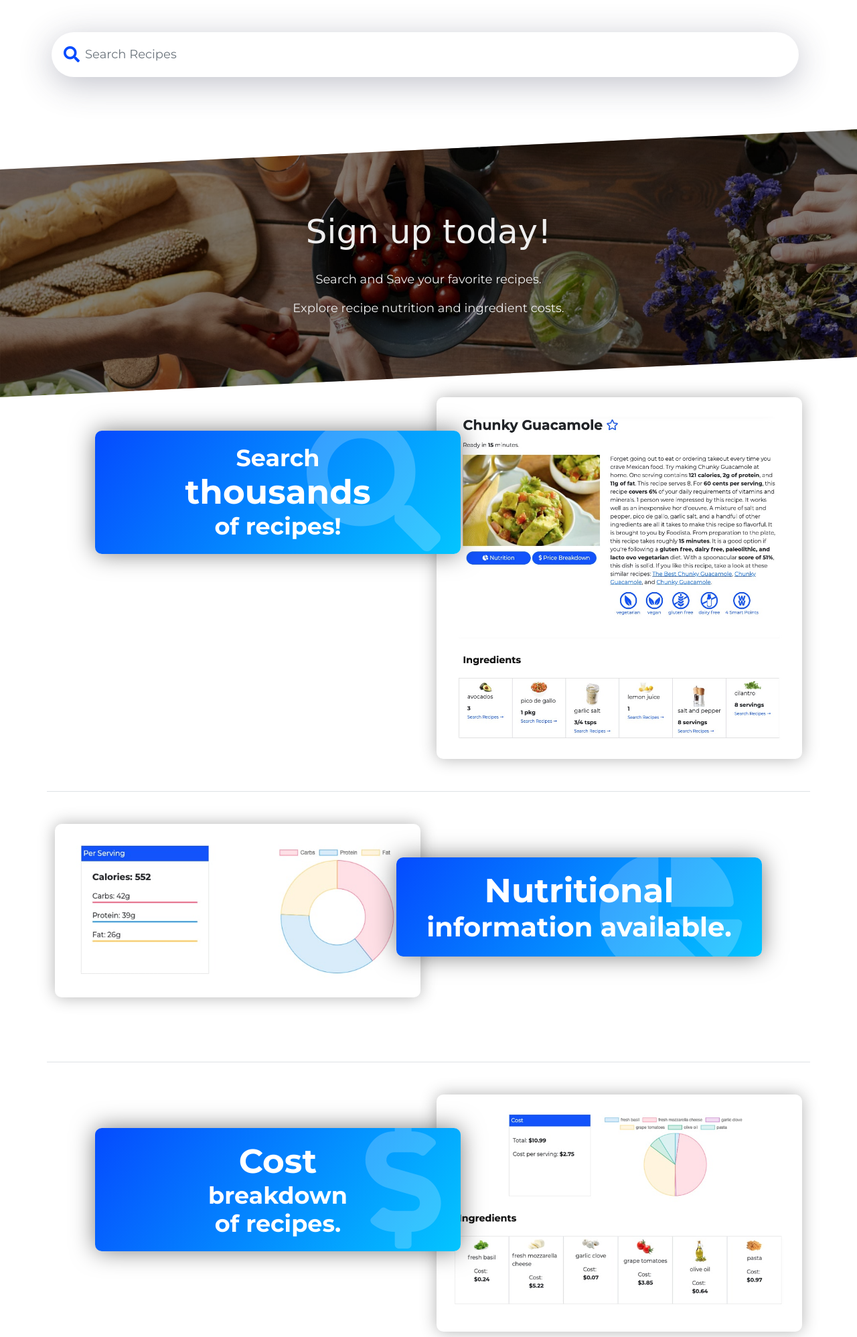
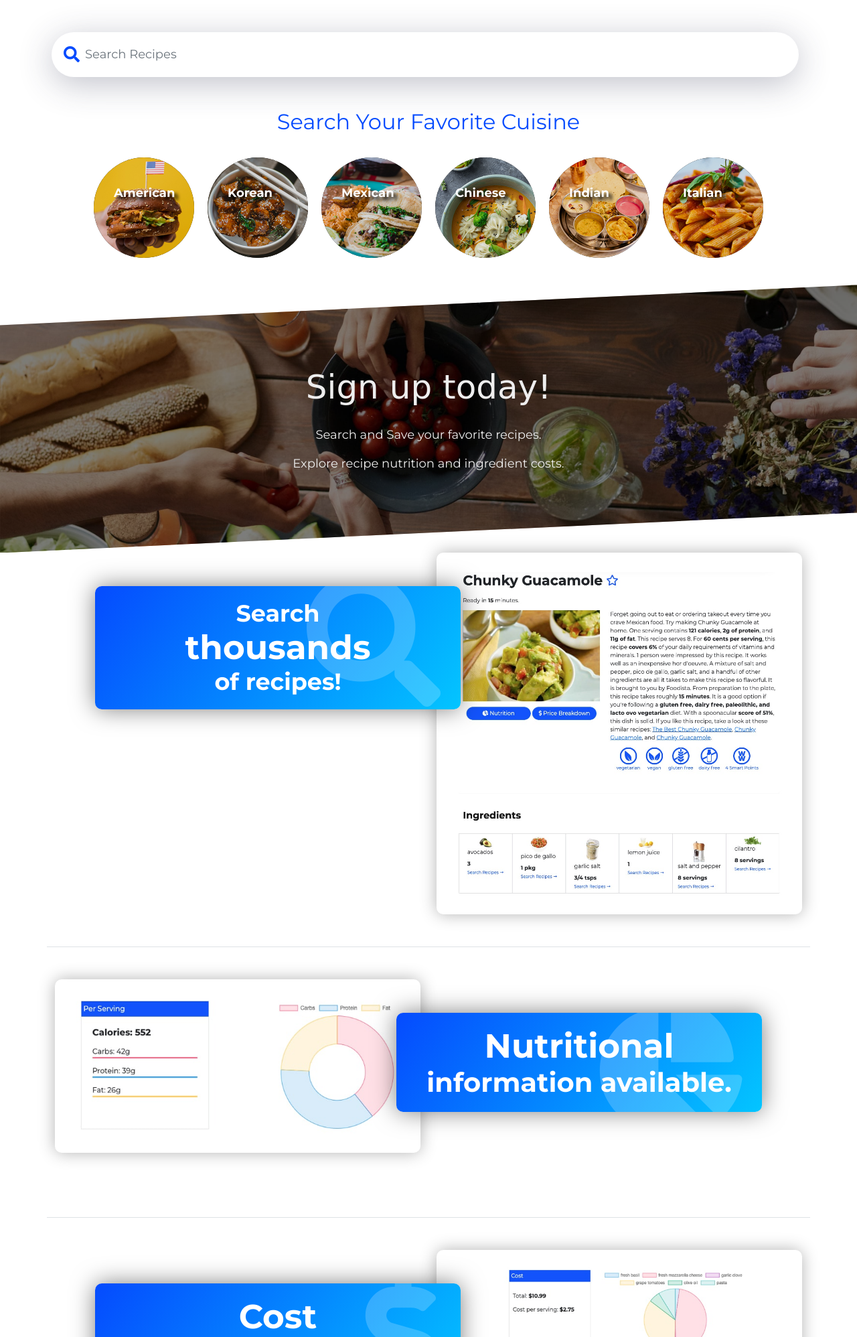
Before and after one commit to Thomfb3/capstone-1, a Flask app: page / in a window 1280 px wide. Shown: the part 90-2086 px from the top of the page at 67% size. Run offline with Flask 2, Linux system fonts and the light colour scheme; some libraries are stand-ins or nearby versions; some web fonts are replaced.

Commit message:
ReadMe Updates and Cuisine search buttons

```diff
--- a/app.py
+++ b/app.py
@@ -33,6 +33,7 @@ API_SEARCH_BASE = "https://api.spoonacular.com/recipes/complexSearch"
 #Search results number
 SEARCH_RESULTS = "12"
 
+CUISINES = ["American", "Korean", "Mexican", "Chinese", "Indian", "Italian"]
 
 ##############################################################################
 # User signup/login/logout
@@ -155,7 +156,7 @@ def homepage():
     signup_form = UserSignupForm()
     login_form = UserLoginForm()
 
-    return render_template('no_user/no_user_home.html', signup_form=signup_form, login_form=login_form)
+    return render_template('no_user/no_user_home.html', signup_form=signup_form, login_form=login_form, cuisines=CUISINES)
 
 
 
@@ -219,12 +220,12 @@ def home_logged_om():
         response = requests.get(f"https://api.spoonacular.com/recipes/informationBulk",  params=params)
         recipes = response.json()
 
-        return render_template('user/home.html', recipes=recipes)
+        return render_template('user/home.html', recipes=recipes, cuisines=CUISINES)
 
     else:
         #Else leave recipes empty
         recipes = [];
-        return render_template('user/home.html', recipes=recipes)
+        return render_template('user/home.html', recipes=recipes, cuisines=CUISINES)
 
 
 
--- a/static/app.css
+++ b/static/app.css
@@ -872,9 +872,64 @@ body {
     align-items: center;
 }
 
+.fav-cuisine-container {
+ display: block
+}
+
+.cuisines-container {
+ display: flex;
+ padding: 0px 30px 0px 30px;
+ justify-content: center;
+}
+
+.cuisine-bubble {
+    background-color: rgba(0,0,0,1);
+    width: 150px;
+    height: 150px;
+    border-radius: 100px;
+    overflow: hidden;
+    margin: 10px;
+    transition: all .2s cubic-bezier(0, 0.46, 0.3, 0.97);
+    box-shadow: inset 0px 0px 0px 0px var(--primary);
+    z-index:4;
+}
+
+.cuisine-bubble:hover  .cuisine-image {
+    transform: scale(105%);
+}
 
 
+.cuisine-screen {
+    width: 150px;
+    height: 150px;
+    position: absolute;
+    border-radius: 100px;
+    transition: all .2s cubic-bezier(0, 0.46, 0.3, 0.97);
+    box-shadow: inset 0px 0px 0px 0px var(--primary);
+    z-index: 13;
+}
 
+.cuisine-screen:hover {
+    box-shadow: inset 0px 0px 0px 10px var(--primary);
+}
+
+.cuisine-image {
+    opacity: .9;
+    width: 150px;
+    transition: all .2s cubic-bezier(0, 0.46, 0.3, 0.97);
+}
+
+.cuisine-name {
+    font-size: 18px;
+    color: white;
+    font-weight: bold;
+    text-decoration: none;
+    text-shadow: 5px 5px 5px #000000;
+    position: absolute;
+    text-align: center;
+    margin: 40px 0px 0px 30px;
+    z-index: 12;
+}
 
 
 @media only screen and (max-width: 991px) {
@@ -1027,4 +1082,8 @@ body {
         margin-bottom: -20px;
     }
 
+    .fav-cuisine-container {
+        display: none;
+    }
+
 }
--- /dev/null
+++ b/templates/includes/cuisines.html
@@ -0,0 +1,16 @@
+<div class="container fav-cuisine-container">
+<h2 class="text-center pb-3" style="color: #054bfe;">Search Your Favorite Cuisine</h2>
+
+    <div class="cuisines-container">
+        {% for cuisine in cuisines %}
+        <a href="/results?q={{cuisine}}&offset=0">
+
+            <div class="cuisine-bubble">
+                <span class="cuisine-name">{{ cuisine }}</span>
+                <div class="cuisine-screen"></div>
+                <img src="/static/images/cuisines/{{cuisine}}.jpg" class="cuisine-image" />
+            </div>
+        </a>
+        {% endfor %}
+    </div>
+</div>
--- a/templates/no_user/no_user_home.html
+++ b/templates/no_user/no_user_home.html
@@ -3,6 +3,7 @@
 {% block content %}
 
 {% include '/includes/search.html' %}
+{% include 'includes/cuisines.html' %}
 
 <div class="container">
     <div class="row">
@@ -36,13 +37,13 @@
         </div>
     </div>
 
-    <div class="row pt-5 pb-5 mt-5 mb-5 border-top">
-        <div class="col-lg-6">
+    <div class="row pt-5 pb-5 mt-5 mb-5 border-top flex-column-reverse flex-lg-row">
+        <div class="col-lg-6 ">
             <div class="home-card">
                 <img src="static/images/nutrition-chart-min.jpg" class="img-fluid home-image">
             </div>
         </div>
-        <div class="col-lg-6">
+        <div class="col-lg-6  ">
             <h2 class="home-header-2 text-center"><span class="big-text">Nutritional</span><br> information available.
                 <i class="fas fa-chart-pie home-search-icon"></i></h2>
         </div>
--- a/templates/user/home.html
+++ b/templates/user/home.html
@@ -3,6 +3,8 @@
 {% block content %}
 
 {% include 'includes/search.html' %}
+
+{% include 'includes/cuisines.html' %}
 
 <div class="results-container" id="results-container">
 
```
Also changed, not shown: README.md, static/images/cuisines/American.jpg (added), static/images/cuisines/Chinese.jpg (added), static/images/cuisines/French.jpg (added), static/images/cuisines/Greek.jpg (added), static/images/cuisines/Indian.jpg (added), static/images/cuisines/Italian.jpg (added), static/images/cuisines/Korean.jpg (added), static/images/cuisines/Mexican.jpg (added), static/images/cuisines/Thai.jpg (added), templates/includes/search.html (line endings or trailing spaces).
